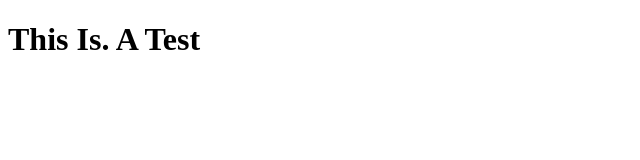
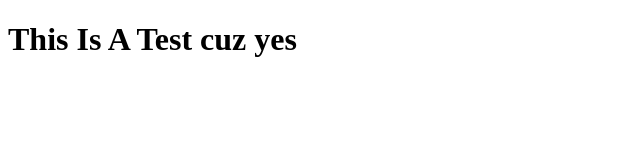
Before and after one commit to MrSlayerkiller10/Roland, a plain HTML site: page index.html in a window 1280 px wide. Shown: the whole page, without its empty margins (0-640 px from the left). Drawn offline with Linux system fonts and the light colour scheme.

Commit message:
Update index.html

```diff
--- a/index.html
+++ b/index.html
@@ -4,6 +4,6 @@
     <title>Hello Rolandinho</title>
   </head>
   <body>
-    <h1>This Is. A Test</h1>
+    <h1>This Is A Test cuz yes</h1>
   </body>
 </html>
```
